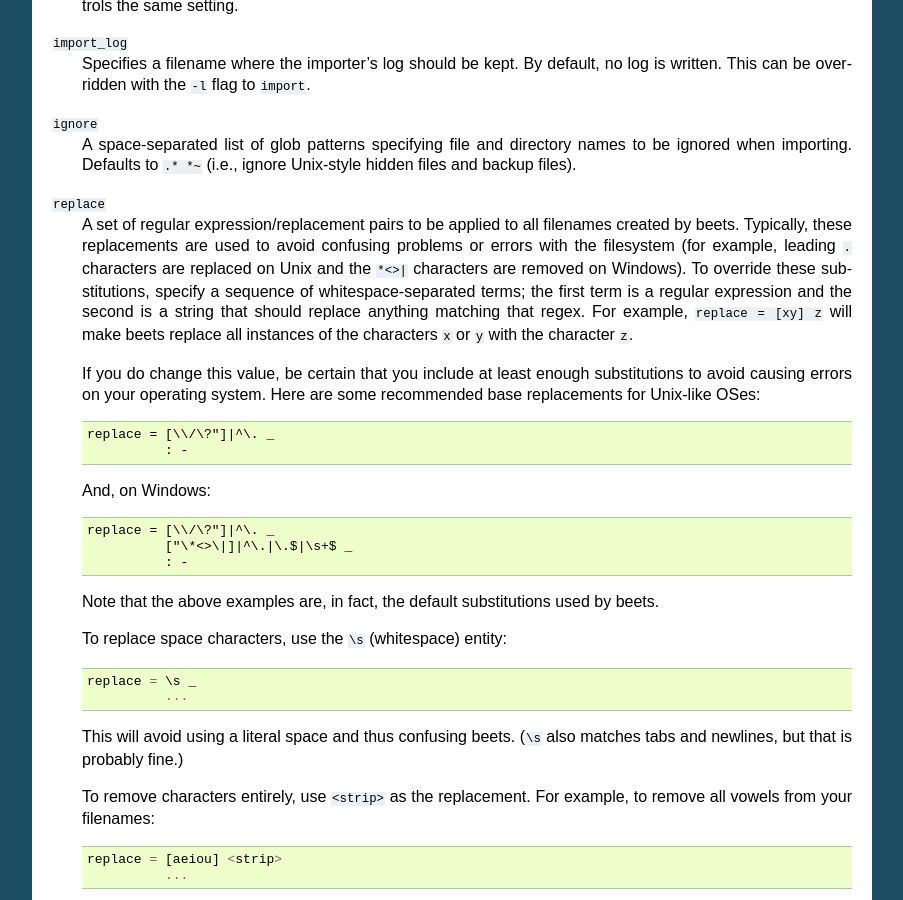
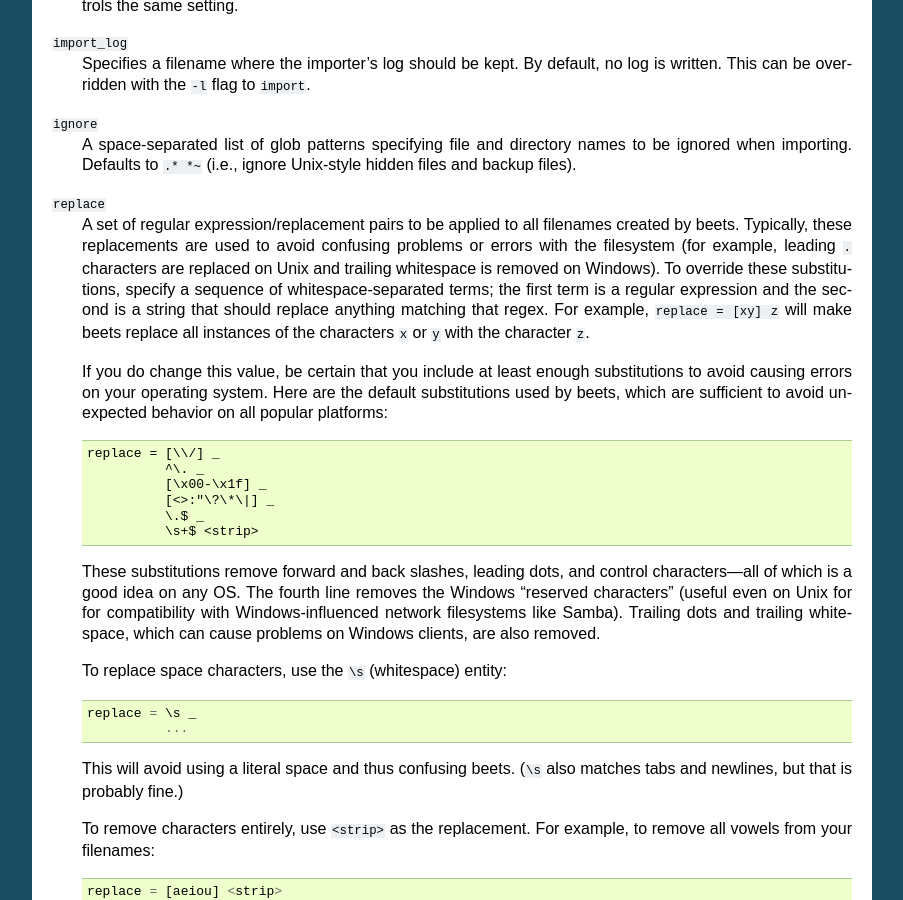
Before and after one commit to google-code-export/beets, a Sphinx documentation site: the page built from docs/reference/config.rst, in a window 1280 px wide and 900 px high, scrolled down 1078 px. Shown: the whole window, without its empty margins (198-1101 px from the left). Built offline with Sphinx 7.4.7, drawn with Linux system fonts in a browser that asks for light colours.

Commit message:
revamp default character substitutions
There's no longer a distinction between Unix and Windows substitutions. Enough
users reported problems with Windows-forbidden characters on Samba shares that
it seems appropriate to make all filenames Windows-safe, even on Unix. Users who
really want those additional characters (<>:"?*|\) can re-enable them via the
"replace" option. Nobody has complained about beets being *too* conservative.

This also adds sanitization of control characters, which is an all-around good
idea, and the substitution now runs in the Unicode (rather than byte) domain.

```diff
--- a/docs/changelog.rst
+++ b/docs/changelog.rst
@@ -28,6 +28,11 @@
   file for easy importing to other systems. Thanks to Fabrice Laporte.
 * When the autotagger fails to find a match, it now displays the number of
   tracks on the album (to help you guess what might be going wrong).
+* The default filename character substitutions were changed to be more
+  conservative. The Windows "reserved characters" are substituted by default
+  even on Unix platforms (this causes less surprise when using Samba shares to
+  store music). To customize your character substitutions, see :ref:`the replace
+  config option <replace>`.
 * :doc:`/plugins/bpd`: Use Gstreamer's ``playbin2`` element instead of the
   deprecated ``playbin``.
 * Filenames are normalized with Unicode Normal Form D (NFD) on Mac OS X and NFC
--- a/docs/reference/config.rst
+++ b/docs/reference/config.rst
@@ -74,11 +74,13 @@
     to be ignored when importing. Defaults to ``.* *~`` (i.e., ignore
     Unix-style hidden files and backup files).
 
+.. _replace:
+
 ``replace``
     A set of regular expression/replacement pairs to be applied to all filenames
     created by beets. Typically, these replacements are used to avoid confusing
     problems or errors with the filesystem (for example, leading ``.``
-    characters are replaced on Unix and the ``*<>|`` characters are removed on
+    characters are replaced on Unix and trailing whitespace is removed on
     Windows). To override these substitutions, specify a sequence of
     whitespace-separated terms; the first term is a regular expression and the
     second is a string that should replace anything matching that regex. For
@@ -87,19 +89,22 @@
 
     If you do change this value, be certain that you include at least enough
     substitutions to avoid causing errors on your operating system. Here are
-    some recommended base replacements for Unix-like OSes::
+    the default substitutions used by beets, which are sufficient to avoid
+    unexpected behavior on all popular platforms::
 
-        replace = [\\/\?"]|^\. _
-                  : -
+        replace = [\\/] _
+                  ^\. _
+                  [\x00-\x1f] _
+                  [<>:"\?\*\|] _
+                  \.$ _
+                  \s+$ <strip>
 
-    And, on Windows::
-
-        replace = [\\/\?"]|^\. _
-                  ["\*<>\|]|^\.|\.$|\s+$ _
-                  : -
-
-    Note that the above examples are, in fact, the default substitutions used by
-    beets.
+    These substitutions remove forward and back slashes, leading dots, and
+    control characters—all of which is a good idea on any OS. The fourth line
+    removes the Windows "reserved characters" (useful even on Unix for for
+    compatibility with Windows-influenced network filesystems like Samba).
+    Trailing dots and trailing whitespace, which can cause problems on Windows
+    clients, are also removed.
 
     To replace space characters, use the ``\s`` (whitespace) entity::
 
```
Also changed, not shown: 6 other files.
